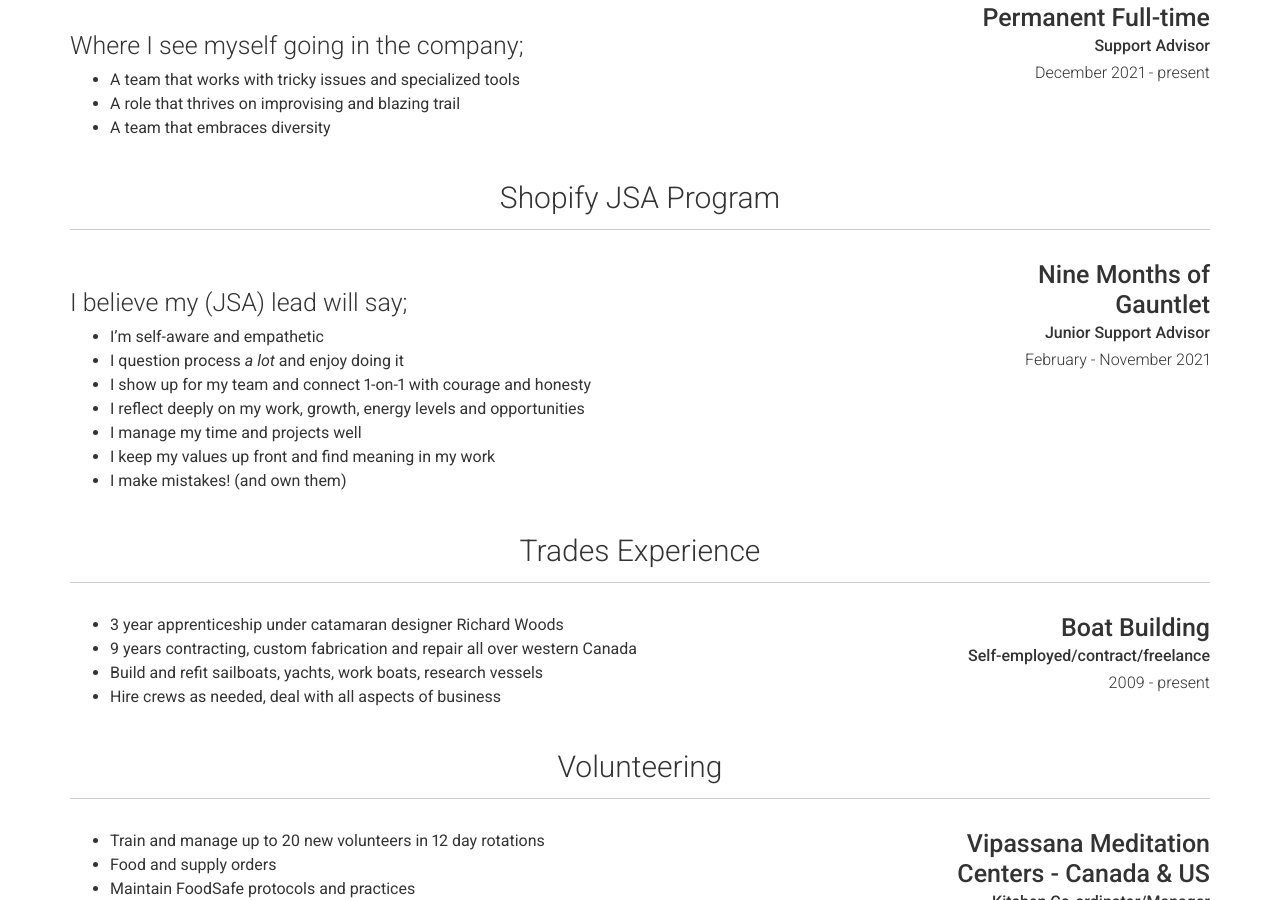
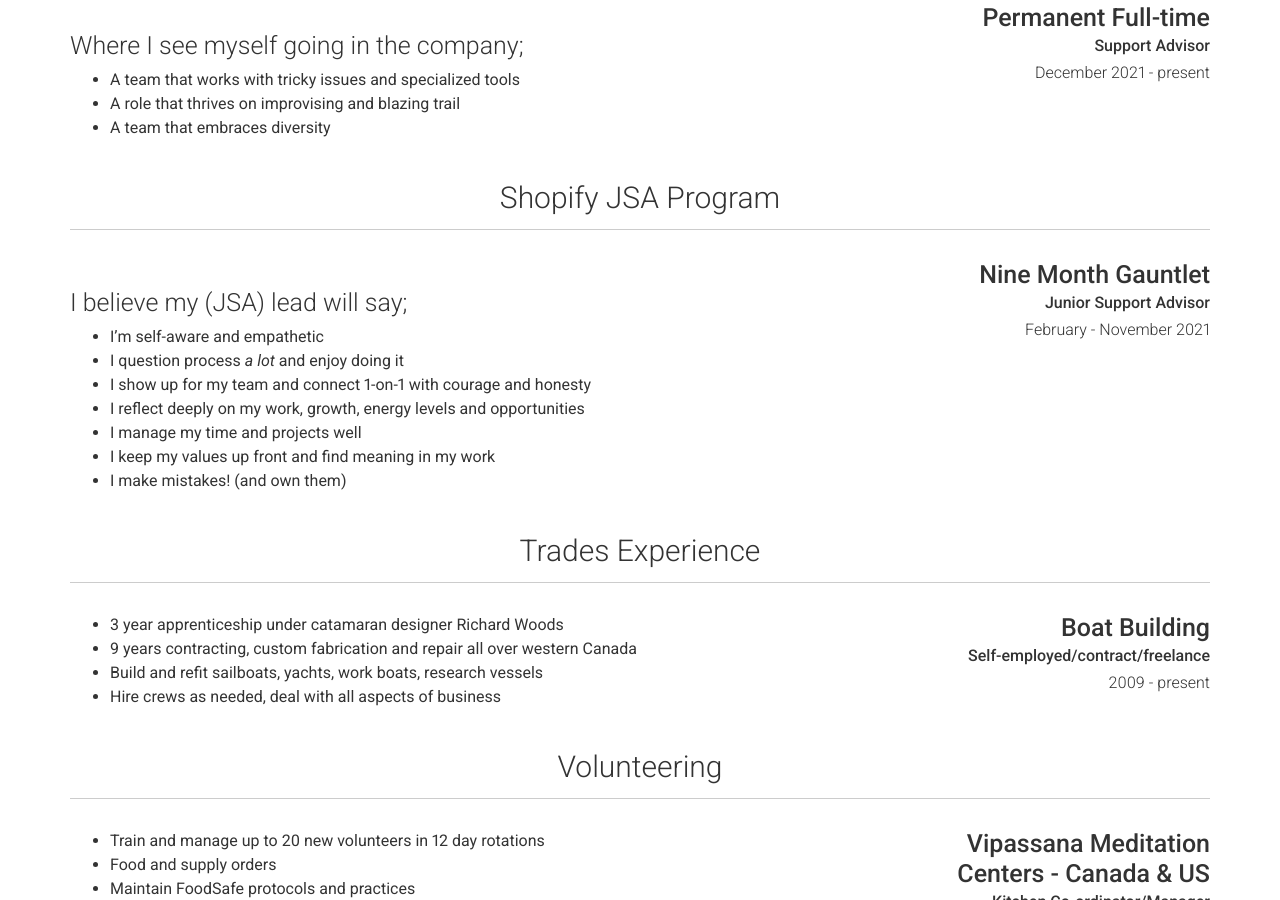
Before and after one commit to gammacray/resume, a Jekyll site: the page built from index.md, in a window 1280 px wide and 900 px high, scrolled down 772 px. Built offline with Jekyll 4.4.1, drawn with Linux system fonts in a browser that asks for light colours; nearby versions of some CDN libraries.

Commit message:
Updated _config.yml.

```diff
--- a/_config.yml
+++ b/_config.yml
@@ -101,7 +101,7 @@ content:
     layout: list
     content:
       - layout: right
-        title: Nine Months of Gauntlet
+        title: Nine Month Gauntlet
         sub_title: Junior Support Advisor
         caption: February - November 2021
         link:
```
